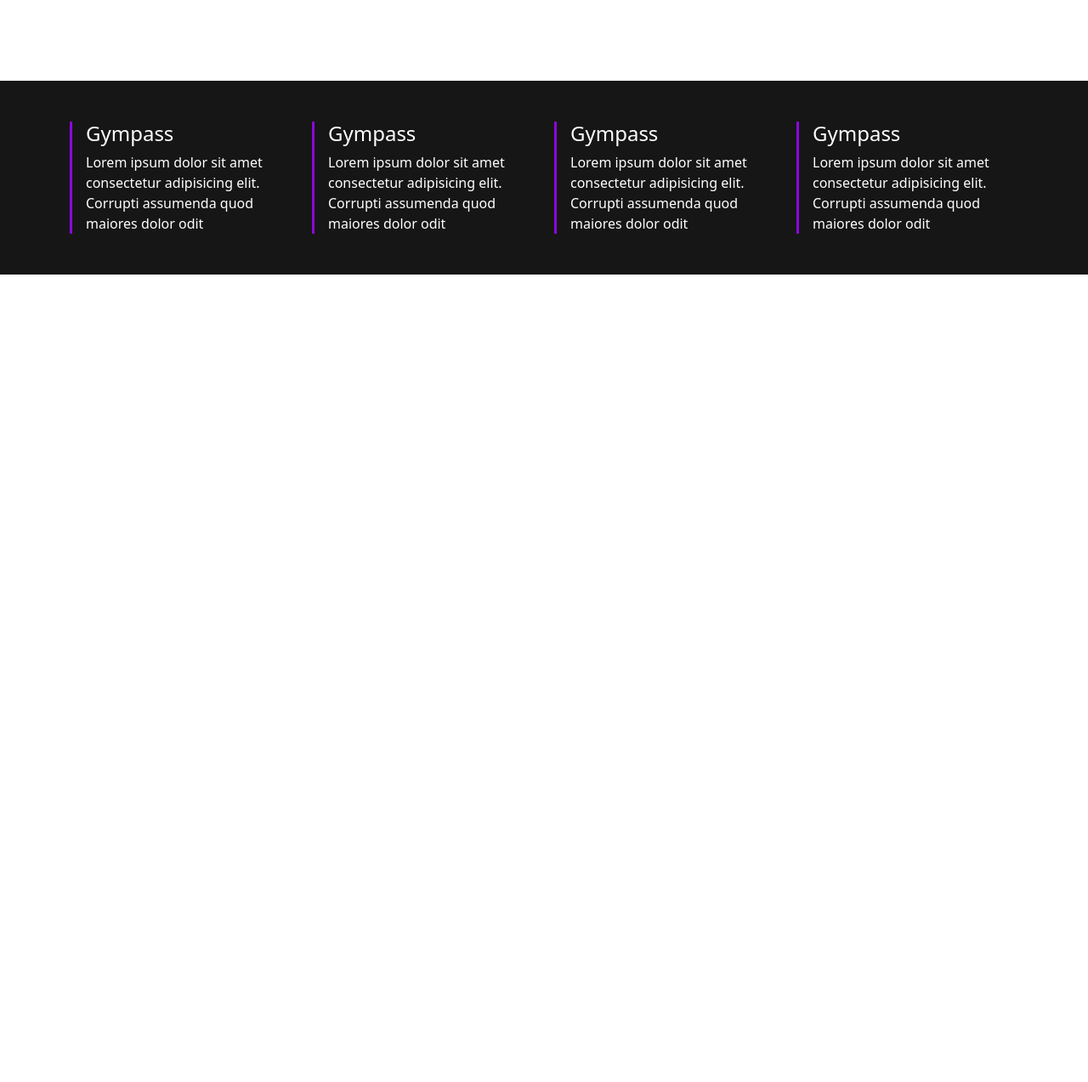
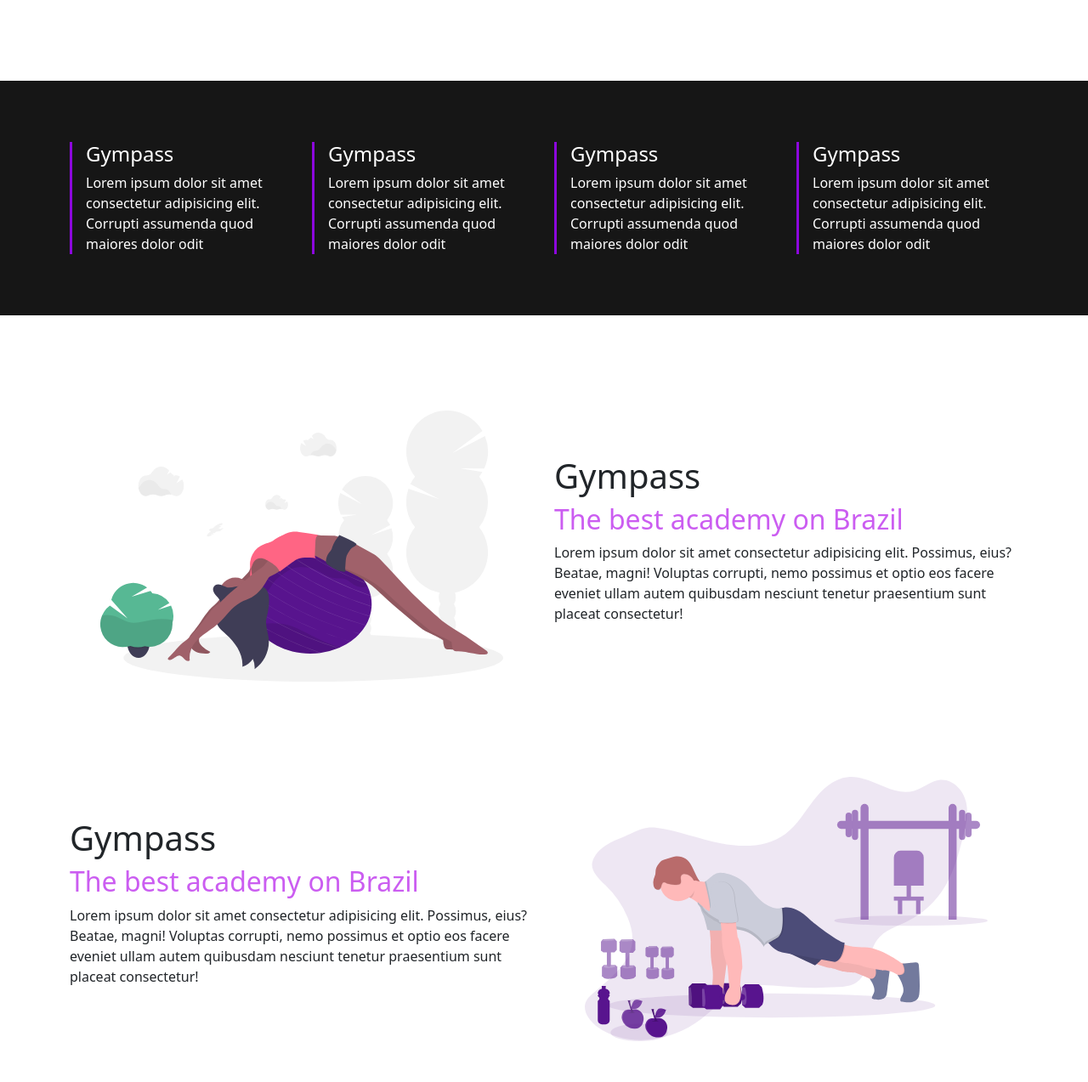
Before and after one commit to JosephGabriel/gympass, a plain HTML site: page index.html in a window 1280 px wide. Shown: the part 618-1891 px from the top of the page at 85% size. Before the commit the page ends 941 px from the top, so only its background shows below. Drawn offline with nearby package versions, Linux system fonts and the light colour scheme.

Commit message:
Adicionada seção de descrição

```diff
--- a/css/styles.scss
+++ b/css/styles.scss
@@ -31,3 +31,7 @@
     padding-left: 1rem;
     border-left: 3px solid #8c07dd;
 }
+
+.accent-color{
+    color:#cb5df1
+}
--- a/index.html
+++ b/index.html
@@ -1,6 +1,7 @@
 <!DOCTYPE html>
 <html lang="en">
-  <head>
+
+<head>
     <meta charset="UTF-8" />
     <meta http-equiv="X-UA-Compatible" content="IE=edge" />
     <meta name="viewport" content="width=device-width, initial-scale=1.0" />
@@ -10,15 +11,18 @@
     <link rel="stylesheet" href="./css/styles.css" />
     <title>Gympass</title>
 </head>
+
 <body>
     <header>
         <nav class="navbar sticky-top navbar-expand-lg navbar-light bg-light p-0">
             <div class="container nav-container d-flex justify-content-between">
                 <a href="#top" class="navbar-brand">
-                    <img src="./images/noun_Exercise_3306798.svg" alt="Gympass Logo" class="img-responsive" width="50px">
+                    <img src="./images/noun_Exercise_3306798.svg" alt="Gympass Logo" class="img-responsive"
+                        width="50px">
                     <span>Gympass</span>
                 </a>
-                <button class="navbar-toggler" type="button" data-bs-toggle="collapse" data-bs-target="#navbarNav" aria-controls="navbarNav" aria-expanded="false" aria-label="Toggle navigation">
+                <button class="navbar-toggler" type="button" data-bs-toggle="collapse" data-bs-target="#navbarNav"
+                    aria-controls="navbarNav" aria-expanded="false" aria-label="Toggle navigation">
                     <span class="navbar-toggler-icon"></span>
                 </button>
                 <div class="collapse navbar-collapse d-flex justify-content-end" id="navbarNav">
@@ -44,9 +48,9 @@
                             <h1>Gympass</h1>
                             <h2>The best academy on Brazil</h2>
                             <p>Lorem ipsum dolor sit amet consectetur adipisicing elit.
-                            Possimus, eius? Beatae, magni! Voluptas corrupti, nemo possimus
-                            et optio eos facere eveniet ullam autem quibusdam nesciunt tenetur
-                            praesentium sunt placeat consectetur!</p>
+                                Possimus, eius? Beatae, magni! Voluptas corrupti, nemo possimus
+                                et optio eos facere eveniet ullam autem quibusdam nesciunt tenetur
+                                praesentium sunt placeat consectetur!</p>
                             <button class="btn btn-dark rounded-0 px-5">Ver Mais</button>
                             <button class="btn btn-outline-dark rounded-0 px-5">Ver Mais</button>
                         </div>
@@ -63,33 +67,79 @@
     <section class="bonus">
         <div class="container">
             <div class="row py-5 d-flex justify-content-between text-white">
-                <div class="col-3">
+                <div class="col-lg-3 col-md-6 col-sm-12 my-4">
                     <div class="box">
                         <h4>Gympass</h4>
-                        <p class="m-0">Lorem ipsum dolor sit amet consectetur adipisicing elit. Corrupti assumenda quod maiores dolor odit</p>
+                        <p class="m-0">Lorem ipsum dolor sit amet consectetur adipisicing elit. Corrupti assumenda quod
+                            maiores dolor odit</p>
                     </div>
                 </div>
-                <div class="col-3">
+                <div class="col-lg-3 col-md-6 col-sm-12 my-4">
                     <div class="box">
                         <h4>Gympass</h4>
-                        <p class="m-0">Lorem ipsum dolor sit amet consectetur adipisicing elit. Corrupti assumenda quod maiores dolor odit</p>
+                        <p class="m-0">Lorem ipsum dolor sit amet consectetur adipisicing elit. Corrupti assumenda quod
+                            maiores dolor odit</p>
                     </div>
                 </div>
-                <div class="col-3">
+                <div class="col-lg-3 col-md-6 col-sm-12 my-4">
                     <div class="box">
                         <h4>Gympass</h4>
-                        <p class="m-0">Lorem ipsum dolor sit amet consectetur adipisicing elit. Corrupti assumenda quod maiores dolor odit</p>
+                        <p class="m-0">Lorem ipsum dolor sit amet consectetur adipisicing elit. Corrupti assumenda quod
+                            maiores dolor odit</p>
                     </div>
                 </div>
-                <div class="col-3">
+                <div class="col-lg-3 col-md-6 col-sm-12 my-4">
                     <div class="box">
                         <h4>Gympass</h4>
-                        <p class="m-0">Lorem ipsum dolor sit amet consectetur adipisicing elit. Corrupti assumenda quod maiores dolor odit</p>
+                        <p class="m-0">Lorem ipsum dolor sit amet consectetur adipisicing elit. Corrupti assumenda quod
+                            maiores dolor odit</p>
                     </div>
                 </div>
-
             </div>
         </div>
     </section>
-  </body>
+    <section>
+        <div class="container mt-5 py-3">
+            <div class="row">
+                <div class="col-lg-6 col-md-12 col-sm-12 p-5">
+                    <div class="h-100 w-100">
+                        <img src="./images/undraw_Stability_ball_b4ia.svg" alt="Bons hábitos" class="img-fluid">
+                    </div>
+                </div>
+                <div class="col-lg-6 col-md-12 col-sm-12 pl-5 d-flex align-items-center">
+                    <div class="hero-content">
+                        <h1>Gympass</h1>
+                        <h2  class="accent-color">The best academy on Brazil</h2>
+                        <p>Lorem ipsum dolor sit amet consectetur adipisicing elit.
+                            Possimus, eius? Beatae, magni! Voluptas corrupti, nemo possimus
+                            et optio eos facere eveniet ullam autem quibusdam nesciunt tenetur
+                            praesentium sunt placeat consectetur!</p>
+                    </div>
+                </div>
+            </div>
+        </div>
+    </section>
+    <section>
+        <div class="container">
+            <div class="row">
+                <div class="col-lg-6 col-md-12 col-sm-12 pl-5 d-flex align-items-center">
+                    <div class="hero-content">
+                        <h1>Gympass</h1>
+                        <h2  class="accent-color">The best academy on Brazil</h2>
+                        <p>Lorem ipsum dolor sit amet consectetur adipisicing elit.
+                            Possimus, eius? Beatae, magni! Voluptas corrupti, nemo possimus
+                            et optio eos facere eveniet ullam autem quibusdam nesciunt tenetur
+                            praesentium sunt placeat consectetur!</p>
+                    </div>
+                </div>
+                <div class="col-lg-6 col-md-12 col-sm-12 p-5">
+                    <div class="h-100 w-100">
+                        <img src="./images/undraw_healthy_habit_bh5w.svg" alt="Bons hábitos" class="img-fluid">
+                    </div>
+                </div>
+            </div>
+        </div>
+    </section>
+</body>
+
 </html>
```
Also changed, not shown: css/styles.css, images/undraw_Stability_ball_b4ia.svg (added), images/undraw_healthy_habit_bh5w.svg (added), images/undraw_working_out_6psf.svg (added), 1 other file.
